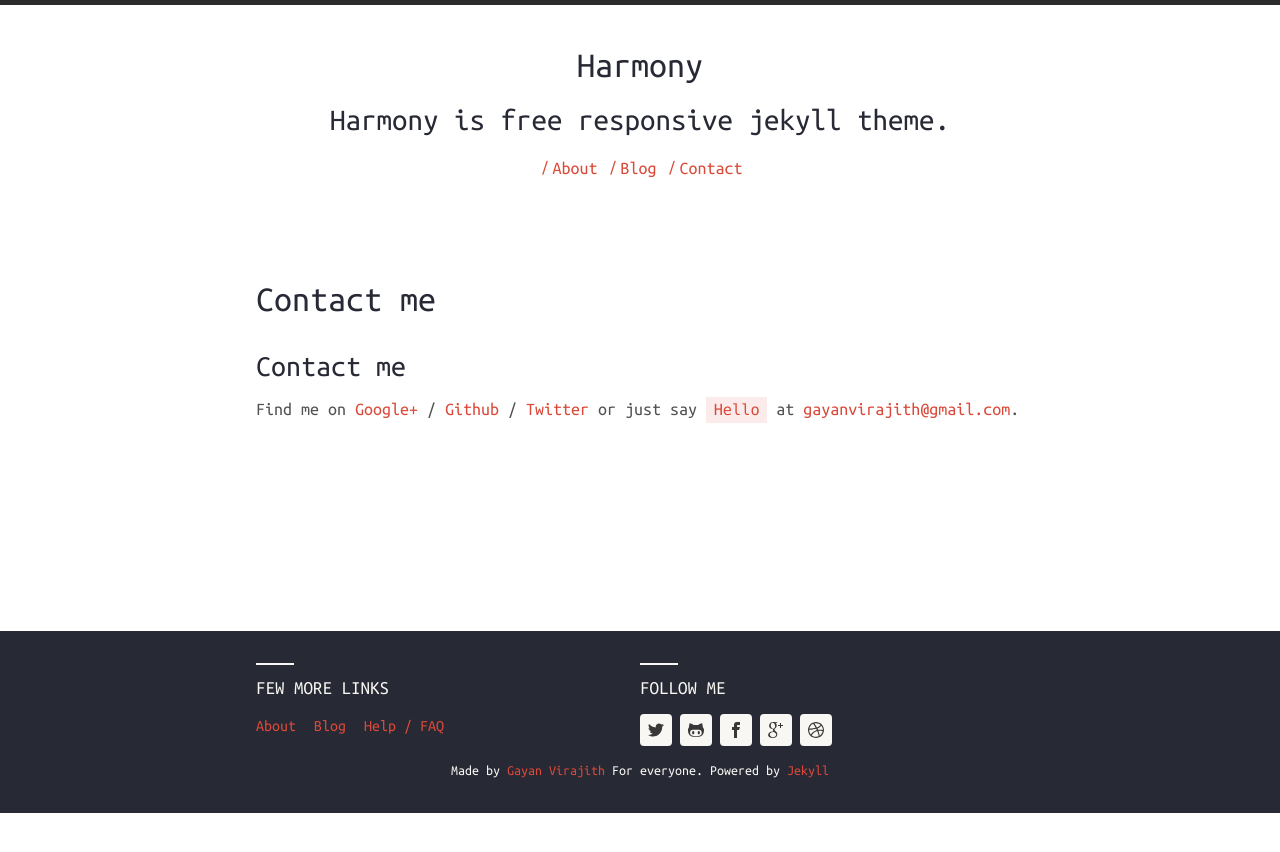
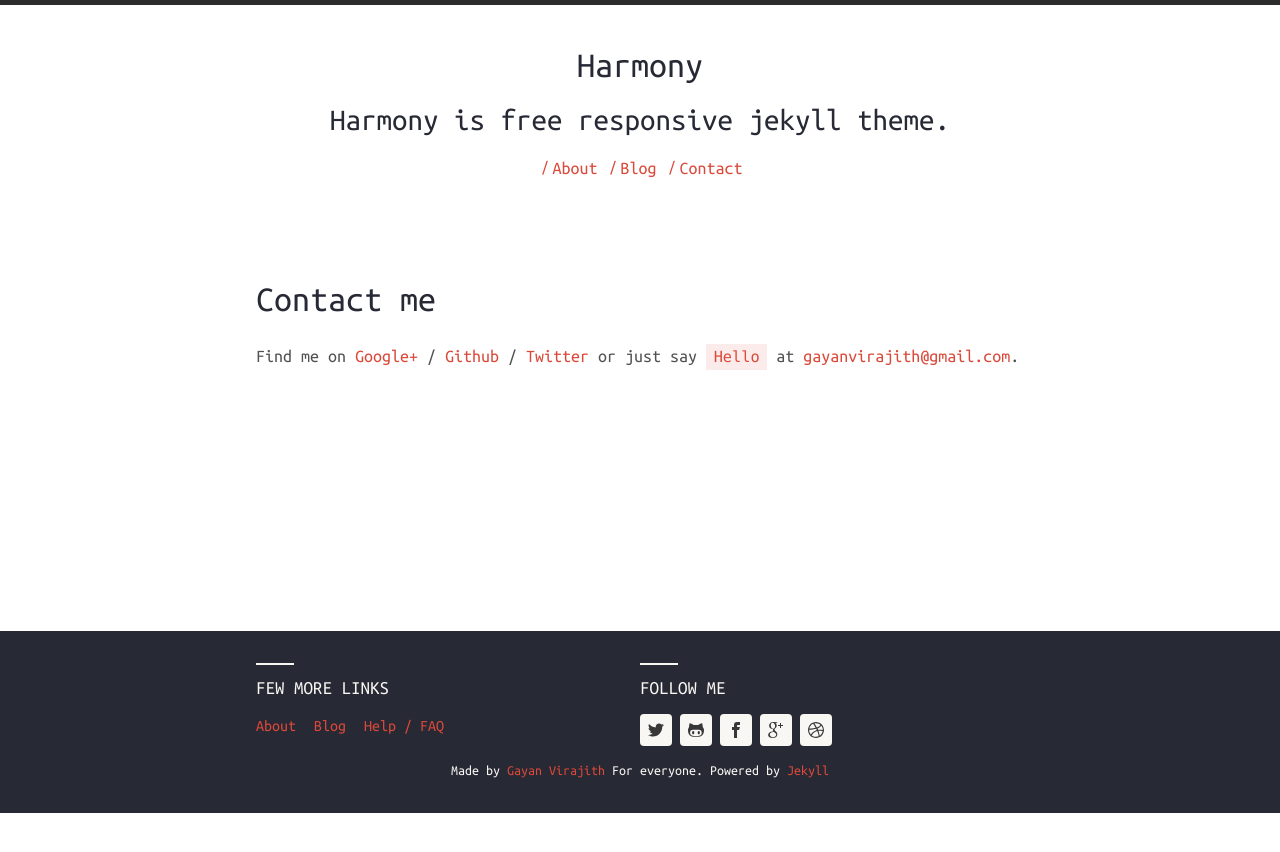
Before and after one commit to JoeyIsNotCodeMonkey/me, a Jekyll site: the page built from contact.md, in a window 1280 px wide. Shown: the top 852 px of the page. Built offline with Jekyll 4.4.1, drawn with Linux system fonts in a browser that asks for light colours; nearby versions of some CDN libraries.

Commit message:
remove double contact

```diff
--- a/contact.md
+++ b/contact.md
@@ -4,8 +4,6 @@
 permalink: /contact/
 ---
 
-
-### Contact me
 
 Find me on [Google+][google] / [Github][github] / [Twitter][Twitter] or just say `Hello` at
 [gayanvirajith@gmail.com](gayanvirajith@gmail.com).
```
Also changed, not shown: 2 other files.
